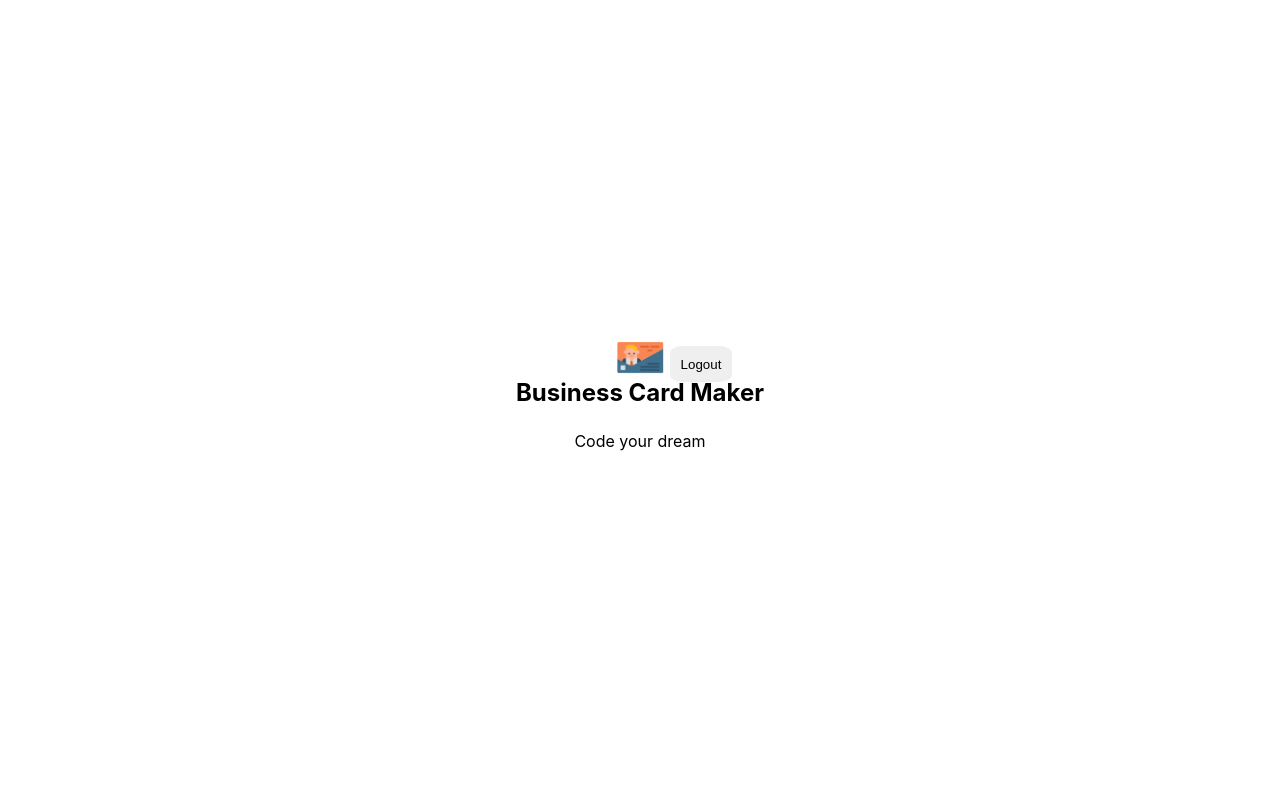
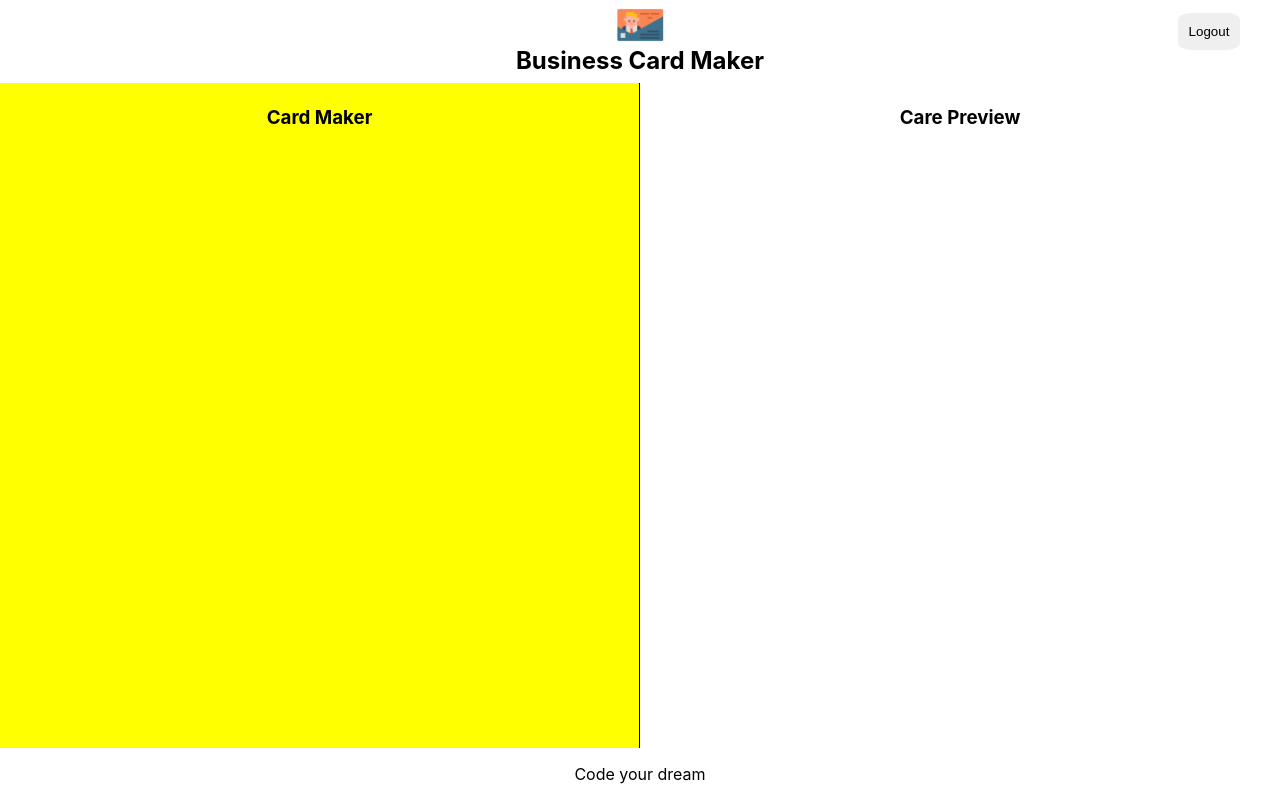
Before and after one commit to wangkobong/card-maker, a React (Create React App) app: page /maker in a window 1280 px wide. Built offline with nearby package versions, Linux system fonts and the light colour scheme; no server answers; sample sign-in values are in the browser's storage.

Commit message:
add editor and preview components

```diff
--- /dev/null
+++ b/src/components/editor/editor.jsx
@@ -0,0 +1,6 @@
+import React from 'react';
+import styles from './editor.module.css';
+const Editor = (props) => <section className={styles.editor}>
+  <h1 className={styles.title}>Card Maker</h1>
+</section>
+export default Editor;
--- /dev/null
+++ b/src/components/editor/editor.module.css
@@ -0,0 +1,14 @@
+@value makerGreen from '/src/common/colors.css';
+
+.editor {
+  flex-basis: 50%;
+  background-color: yellow;
+  border-right: 1px solid black;
+  padding: 0.3rem;
+}
+.title {
+  width: 100%;
+  text-align: center;
+  margin-bottom: 1em;
+  color: makerGreen;
+}
--- a/src/components/maker/maker.jsx
+++ b/src/components/maker/maker.jsx
@@ -1,7 +1,9 @@
 import React, { useEffect } from 'react';
 import { useHistory } from 'react-router';
+import Editor from '../editor/editor';
 import Footer from '../footer/footer';
 import Header from '../header/header';
+import Preview from '../preview/preview';
 import styles from './maker.module.css';
 
 const Maker = ({authService}) => {
@@ -23,6 +25,10 @@
   return (
     <section className={styles.maker}>
       <Header onLogout={onLogout}/>
+      <div className={styles.container}>
+        <Editor />
+        <Preview />
+      </div>
       <Footer />
     </section>
   )
--- a/src/components/maker/maker.module.css
+++ b/src/components/maker/maker.module.css
@@ -0,0 +1,19 @@
+@value mediaQuery from '/src/common/size.css';
+
+.maker {
+  width: 100%;
+  height: 100%;
+  display: flex;
+  flex-direction: column;
+}
+
+.container {
+  display: flex;
+  flex: 1;
+}
+
+@media screen and (max-width: mediaQuery) {
+  .container {
+    flex-direction: column;
+  }
+}
--- /dev/null
+++ b/src/components/preview/preview.jsx
@@ -0,0 +1,8 @@
+import React from 'react';
+import styles from './preview.module.css';
+
+const Preview = (props) => <section className={styles.preview}>
+<h1 className={styles.title}>Care Preview</h1>
+</section>
+
+export default Preview;
--- /dev/null
+++ b/src/components/preview/preview.module.css
@@ -0,0 +1,13 @@
+@value makerGreen from '/src/common/colors.css';
+
+.preview {
+  flex-basis: 50%;
+  padding: 0.3rem;
+}
+
+.title {
+  width: 100%;
+  text-align: center;
+  margin-bottom: 1em;
+  color: makerGreen;
+}
```
